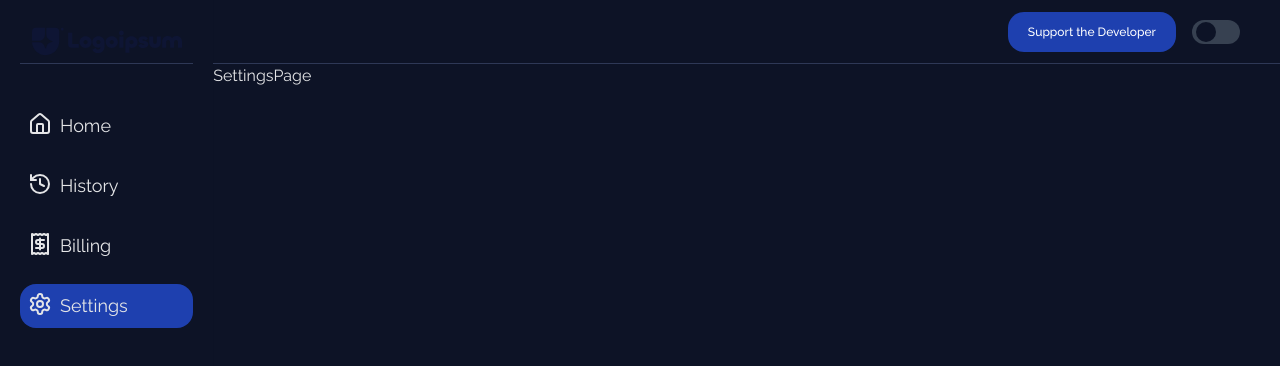
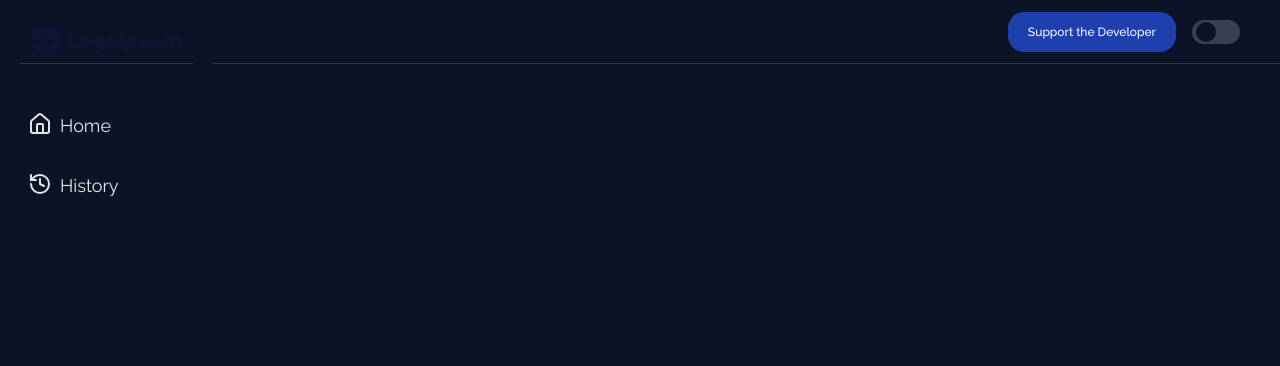
Before and after one commit to DreiDev04/content-generator, a Next.js app: page /dashboard/settings in a window 1280 px wide. Shown: the top 366 px of the page. Built offline with nearby package versions, Linux system fonts and the light colour scheme.

Commit message:
semi-final state

```diff
--- a/app/dashboard/(components)/Header.tsx
+++ b/app/dashboard/(components)/Header.tsx
@@ -2,14 +2,18 @@ import ToggleSwitch from "@/components/toggleDark";
 import { Button } from "@/components/ui/button";
 import { Input } from "@/components/ui/input";
 import { UserButton } from "@clerk/nextjs";
+import Link from "next/link";
 
 const Header = () => {
   return (
     <header className="border-b h-16 flex justify-between items-center md:px-10 px-5">
       <div></div>
       <div className="gap-4 flex items-center">
-        <Button className="bg-primary text-white rounded-lg px-5 text-xs ">
-          Support the Developer
+        <Button
+          className="bg-primary text-white rounded-lg px-5 text-xs "
+          asChild
+        >
+          <Link href="https://ko-fi.com/dreidev" target="_blank">Support the Developer</Link>
         </Button>
         <UserButton />
         <ToggleSwitch />
--- a/app/dashboard/(components)/SideNav.tsx
+++ b/app/dashboard/(components)/SideNav.tsx
@@ -17,16 +17,16 @@ const SideNav = () => {
       path: "/dashboard/history",
       icon: History,
     },
-    {
-      name: "Billing",
-      path: "/dashboard/billings",
-      icon: Receipt,
-    },
-    {
-      name: "Settings",
-      path: "/dashboard/settings",
-      icon: Settings,
-    },
+    // {
+    //   name: "Billing",
+    //   path: "/dashboard/billings",
+    //   icon: Receipt,
+    // },
+    // {
+    //   name: "Settings",
+    //   path: "/dashboard/settings",
+    //   icon: Settings,
+    // },
   ];
 
   const path = usePathname();
--- a/app/dashboard/billings/page.tsx
+++ b/app/dashboard/billings/page.tsx
@@ -1,9 +1,111 @@
-import React from 'react'
+import React from 'react';
 
 const Billings = () => {
   return (
-    <div>Billings</div>
-  )
-}
+    // <div className="min-h-screen bg-gray-100 py-12">
+    //   <div className="max-w-7xl mx-auto px-4 sm:px-6 lg:px-8">
+    //     <div className="text-center">
+    //       <h2 className="text-3xl font-extrabold text-gray-900 sm:text-4xl">
+    //         Join the Financial Review today
+    //       </h2>
+    //       <p className="mt-4 text-lg leading-6 text-gray-500">
+    //         Try Premium Digital and get unlimited access to the insightful reporting that helps Australia's biggest players stay ahead.
+    //       </p>
+    //     </div>
+    //     <div className="mt-12 grid gap-8 lg:grid-cols-3">
+    //       {/* Premium Weekend */}
+    //       <div className="bg-white shadow overflow-hidden sm:rounded-lg">
+    //         <div className="px-4 py-5 sm:px-6">
+    //           <h3 className="text-lg leading-6 font-medium text-gray-900">Premium Weekend</h3>
+    //           <p className="mt-1 max-w-2xl text-sm text-gray-500">Weekend paper delivery</p>
+    //         </div>
+    //         <div className="border-t border-gray-200">
+    //           <dl>
+    //             <div className="bg-gray-50 px-4 py-5 sm:grid sm:grid-cols-3 sm:gap-4 sm:px-6">
+    //               <dt className="text-sm font-medium text-gray-500">Price</dt>
+    //               <dd className="mt-1 text-sm text-gray-900 sm:mt-0 sm:col-span-2">$738 annually</dd>
+    //             </div>
+    //             <div className="bg-white px-4 py-5 sm:grid sm:grid-cols-3 sm:gap-4 sm:px-6">
+    //               <dt className="text-sm font-medium text-gray-500">Features</dt>
+    //               <dd className="mt-1 text-sm text-gray-900 sm:mt-0 sm:col-span-2">
+    //                 <ul className="list-disc pl-5 space-y-1">
+    //                   <li>Saturday delivery of AFR Weekend</li>
+    //                   <li>In-depth weekend sections</li>
+    //                   <li>Includes Premium Digital access</li>
+    //                 </ul>
+    //               </dd>
+    //             </div>
+    //             <div className="bg-gray-50 px-4 py-5 sm:px-6">
+    //               <button className="w-full flex items-center justify-center px-4 py-2 border border-transparent text-sm font-medium rounded-md text-white bg-blue-600 hover:bg-blue-700">
+    //                 Get Premium Weekend
+    //               </button>
+    //             </div>
+    //           </dl>
+    //         </div>
+    //       </div>
+    //       {/* Premium Digital */}
+    //       <div className="bg-white shadow overflow-hidden sm:rounded-lg">
+    //         <div className="px-4 py-5 sm:px-6">
+    //           <h3 className="text-lg leading-6 font-medium text-gray-900">Premium Digital</h3>
+    //           <p className="mt-1 max-w-2xl text-sm text-gray-500">Digital access</p>
+    //         </div>
+    //         <div className="border-t border-gray-200">
+    //           <dl>
+    //             <div className="bg-gray-50 px-4 py-5 sm:grid sm:grid-cols-3 sm:gap-4 sm:px-6">
+    //               <dt className="text-sm font-medium text-gray-500">Price</dt>
+    //               <dd className="mt-1 text-sm text-gray-900 sm:mt-0 sm:col-span-2">$628 annually</dd>
+    //             </div>
+    //             <div className="bg-white px-4 py-5 sm:grid sm:grid-cols-3 sm:gap-4 sm:px-6">
+    //               <dt className="text-sm font-medium text-gray-500">Features</dt>
+    //               <dd className="mt-1 text-sm text-gray-900 sm:mt-0 sm:col-span-2">
+    //                 <ul className="list-disc pl-5 space-y-1">
+    //                   <li>Unlimited afr.com website access</li>
+    //                   <li>Financial Review iPhone and iPad app</li>
+    //                   <li>Curated daily newsletters from our expert newsroom</li>
+    //                 </ul>
+    //               </dd>
+    //             </div>
+    //             <div className="bg-gray-50 px-4 py-5 sm:px-6">
+    //               <button className="w-full flex items-center justify-center px-4 py-2 border border-transparent text-sm font-medium rounded-md text-white bg-blue-600 hover:bg-blue-700">
+    //                 Get Premium Digital
+    //               </button>
+    //             </div>
+    //           </dl>
+    //         </div>
+    //       </div>
+    //       {/* Group or Corporate */}
+    //       <div className="bg-white shadow overflow-hidden sm:rounded-lg">
+    //         <div className="px-4 py-5 sm:px-6">
+    //           <h3 className="text-lg leading-6 font-medium text-gray-900">Group or Corporate</h3>
+    //           <p className="mt-1 max-w-2xl text-sm text-gray-500">Business subscription</p>
+    //         </div>
+    //         <div className="border-t border-gray-200">
+    //           <dl>
+    //             <div className="bg-gray-50 px-4 py-5 sm:grid sm:grid-cols-3 sm:gap-4 sm:px-6">
+    //               <dt className="text-sm font-medium text-gray-500">Features</dt>
+    //               <dd className="mt-1 text-sm text-gray-900 sm:mt-0 sm:col-span-2">
+    //                 <ul className="list-disc pl-5 space-y-1">
+    //                   <li>Unlimited access for 5 or more users</li>
+    //                   <li>One annual invoice</li>
+    //                   <li>Personalized subscriptions on any device</li>
+    //                 </ul>
+    //               </dd>
+    //             </div>
+    //             <div className="bg-gray-50 px-4 py-5 sm:px-6">
+    //               <button className="w-full flex items-center justify-center px-4 py-2 border border-transparent text-sm font-medium rounded-md text-white bg-blue-600 hover:bg-blue-700">
+    //                 Learn more
+    //               </button>
+    //             </div>
+    //           </dl>
+    //         </div>
+    //       </div>
+    //     </div>
+    //   </div>
+    // </div>
+    <>
 
-export default Billings
+    </>
+  );
+};
+
+export default Billings;
--- a/app/dashboard/history/(components)/data-table.tsx
+++ b/app/dashboard/history/(components)/data-table.tsx
@@ -29,6 +29,7 @@ import {
 } from "@/components/ui/table";
 import * as React from "react";
 import { Input } from "@/components/ui/input";
+import { Skeleton } from "@/components/ui/skeleton";
 
 interface DataTableProps<TData, TValue> {
   columns: ColumnDef<TData, TValue>[];
@@ -66,9 +67,12 @@ export function DataTable<TData, TValue>({
   return (
     <div>
       <div className="flex items-center py-4">
+        {/* {data.length === 0 && <Skeleton className="w-[100px] h-[20px] rounded-full" />} */}
         <Input
           placeholder="Filter Form Data..."
-          value={(table.getColumn("formdata")?.getFilterValue() as string) ?? ""}
+          value={
+            (table.getColumn("formdata")?.getFilterValue() as string) ?? ""
+          }
           onChange={(event) =>
             table.getColumn("formdata")?.setFilterValue(event.target.value)
           }
--- a/app/dashboard/history/page.tsx
+++ b/app/dashboard/history/page.tsx
@@ -39,7 +39,7 @@ const History = () => {
           </div>
         </div>
         <div className="text-foreground ">
-          {data.length > 0 && <DataTable columns={columns} data={data} />}
+          { <DataTable columns={columns} data={data}/>}
         </div>
       </div>
     </div>
--- a/app/dashboard/settings/page.tsx
+++ b/app/dashboard/settings/page.tsx
@@ -2,7 +2,7 @@ import React from 'react'
 
 const SettingsPage = () => {
   return (
-    <div>SettingsPage</div>
+    <div></div>
   )
 }
 
```
